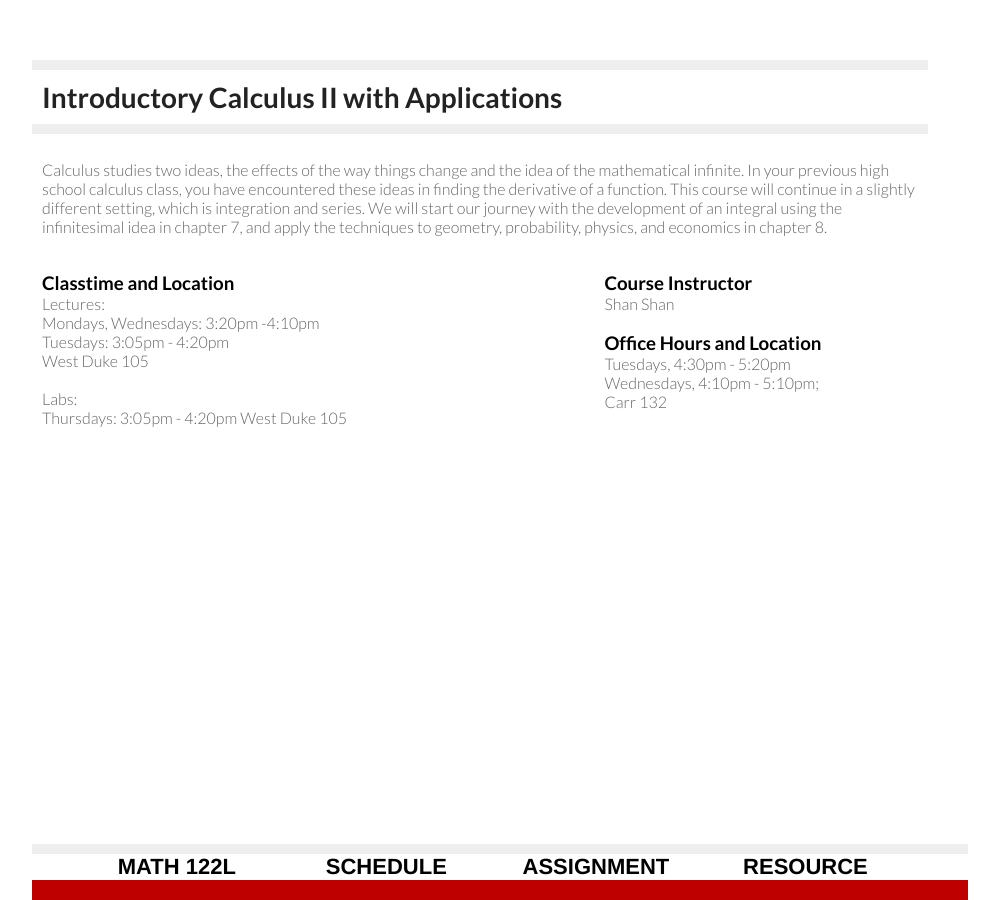
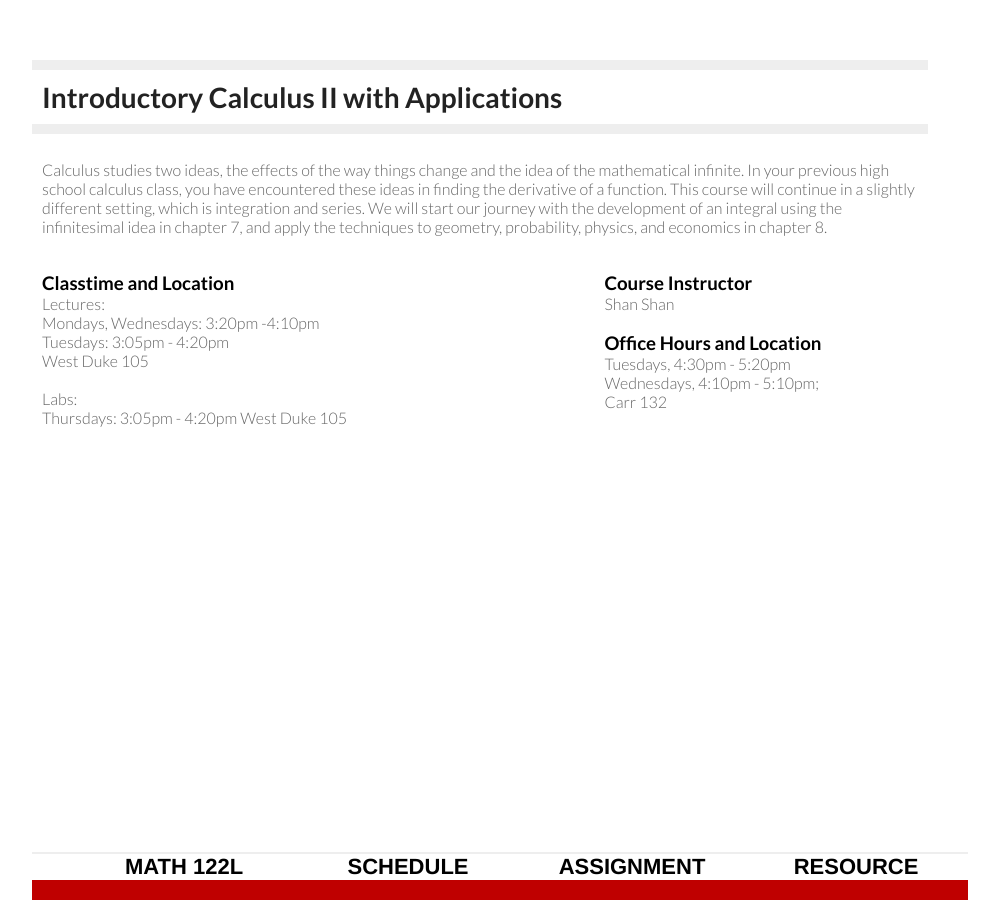
Before and after one commit to sshanshans/calculus2, a Jekyll site: the page built from index.md, in a window 1280 px wide. Shown: the whole page, without its empty margins (160-1159 px from the left). Built offline with Jekyll 4.4.1, drawn with Linux system fonts in a browser that asks for light colours.

Commit message:
Update main.css

```diff
--- a/css/main.css
+++ b/css/main.css
@@ -18,13 +18,13 @@ nav ul {
     list-style: none;
     font-weight: Bold;
     font-size: 22px;
-    border-top: 10px solid #eee;
+    border-top: 2px solid #eee;
     border-bottom: 20px solid #BF0000;
     position: fixed;
     bottom: 0;
     width: 70%;
     text-align:center;
-    display:table-cell;
+    display:table;
 }
 
 nav ul li{
```
